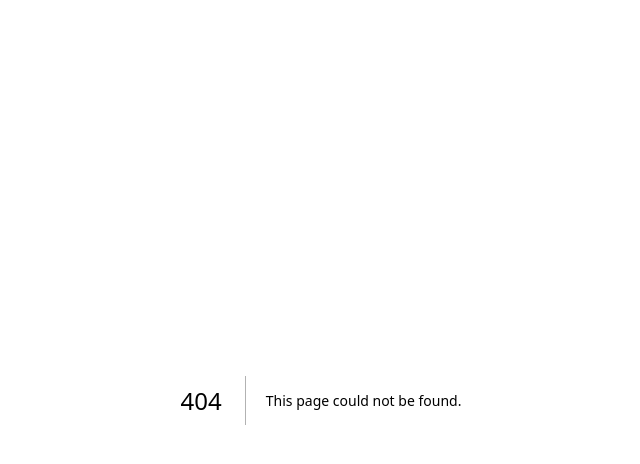
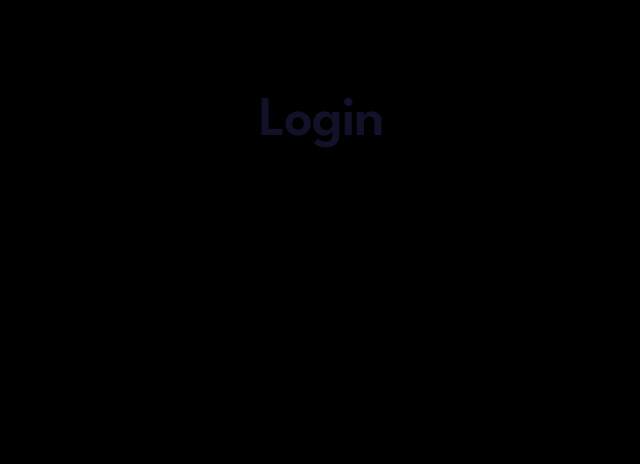
Before and after one commit to Organizacao-Docunder/frontend-app, a Next.js app in the folder nextjs-app/: page /login in a window 1280 px wide. Before the commit this address had no page. Shown: the top 464 px of the page, without its empty margins (319-959 px from the left). Built offline with nearby package versions, Linux system fonts and the light colour scheme.

Commit message:
init: login page

```diff
--- /dev/null
+++ b/nextjs-app/src/app/login/page.tsx
@@ -0,0 +1,7 @@
+export default function LoginPage() {
+  return (
+    <main className="flex min-h-screen flex-col items-center justify-between p-24">
+      <h1 className="text-h1 text-neutral-2 font-weight-bold">Login</h1>
+    </main>
+  );
+}
```
